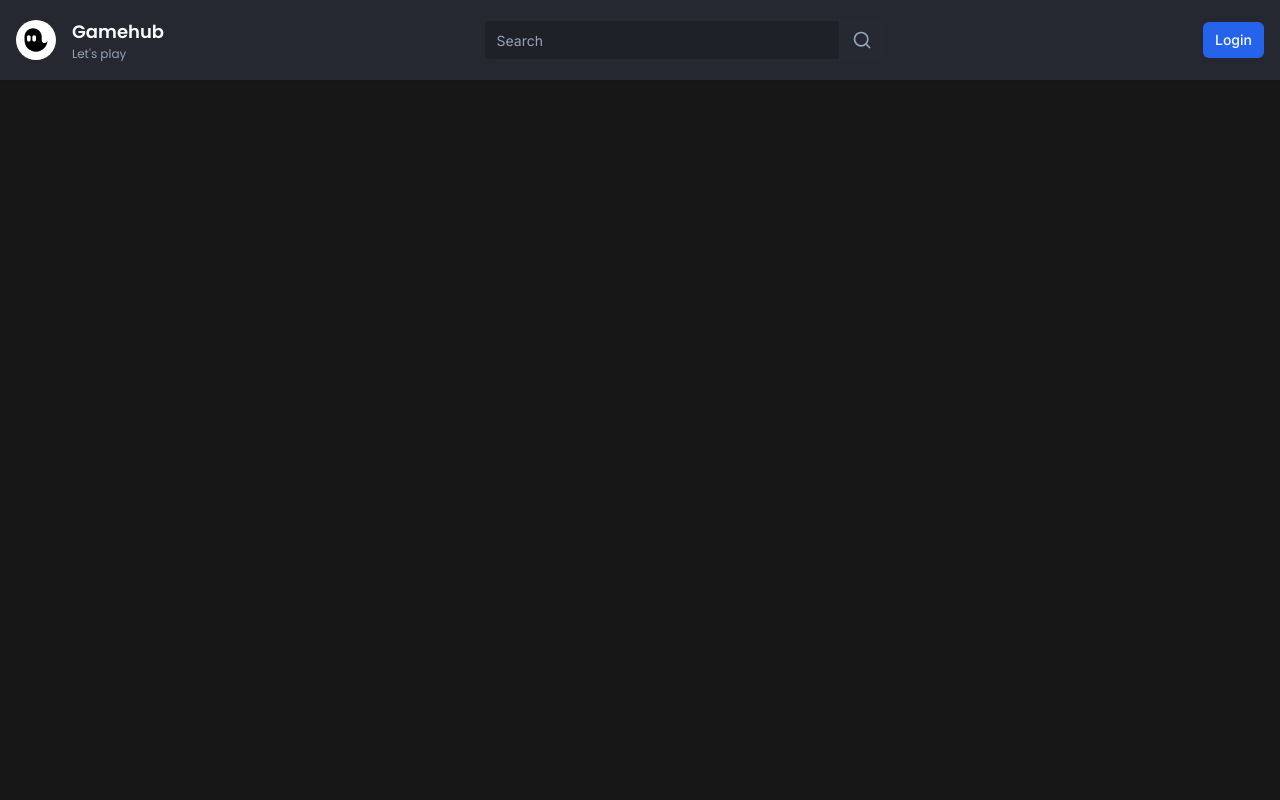
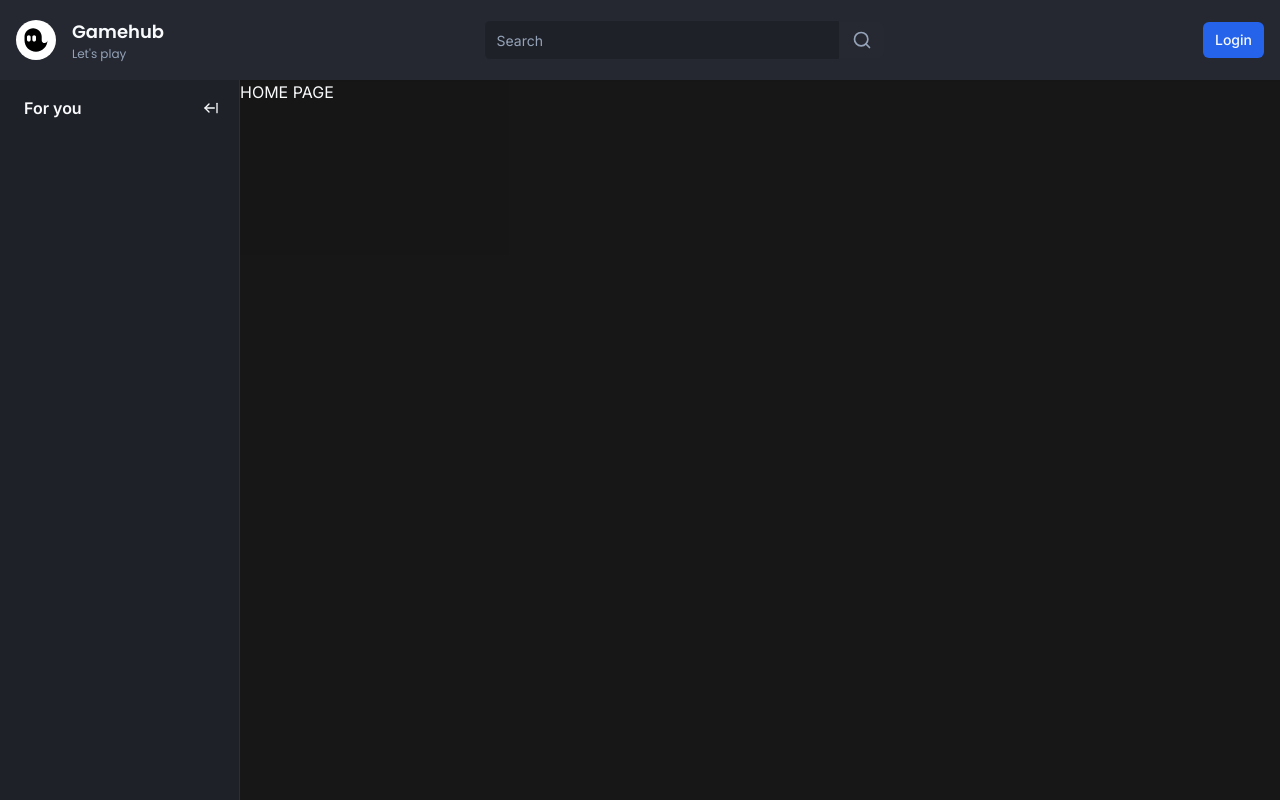
Before and after one commit to Prajwal-ak-0/Stream, a Next.js app: page / in a window 1280 px wide. Built offline with nearby package versions, Linux system fonts and the light colour scheme; no server answers.

Commit message:
Complete Sidebar setup, Action tooltip, Managing Server compon inside Client compo.. usehooks-ts to manage JS MediaQuery.

```diff
--- a/app/(browse)/(home)/page.tsx
+++ b/app/(browse)/(home)/page.tsx
@@ -1,7 +1,8 @@
 
 export default function Home() {
   return (
-    <div>
+    <div className="flex flex-col gap-y-4">
+      HOME PAGE
     </div>
   )
 }
--- /dev/null
+++ b/app/(browse)/_components/Container.tsx
@@ -0,0 +1,39 @@
+"use client";
+
+import { useEffect } from "react";
+import { useMediaQuery } from "usehooks-ts";
+
+import { cn } from "@/lib/utils";
+import { useSidebar } from "@/hooks/useSidebar";
+
+interface ContainerProps {
+  children: React.ReactNode;
+};
+
+export const Container = ({
+  children,
+}: ContainerProps) => {
+  const matches = useMediaQuery("(max-width: 1024px)");
+  const {
+    collapsed,
+    onCollapse,
+    onExpand,
+  } = useSidebar((state) => state);
+
+  useEffect(() => {
+    if (matches) {
+      onCollapse();
+    } else {
+      onExpand();
+    }
+  }, [matches, onCollapse, onExpand]);
+
+  return (
+    <div className={cn(
+      "flex-1",
+      collapsed ? "ml-[70px]" : "ml-[70px] lg:ml-60"
+    )}>
+      {children}
+    </div>
+  );
+};
--- /dev/null
+++ b/app/(browse)/_components/sidebar/Toggle.tsx
@@ -0,0 +1,53 @@
+"use client"
+
+import { Hint } from "@/components/Hint";
+import { Button } from "@/components/ui/button";
+import { useSidebar } from "@/hooks/useSidebar";
+import { ArrowLeftFromLine, ArrowRightFromLine } from "lucide-react";
+
+const Toggle = () => {
+
+    const {
+        collapsed,
+        onExpand,
+        onCollapse,
+    } = useSidebar((state) => state);
+
+  const label = collapsed ? "Expand" : "Collapse";
+
+  return (
+    <>
+      {collapsed && (
+        <div className="hidden lg:flex w-full items-center justify-center pt-4 mb-4">
+          <Hint label={label} side="right" asChild>
+            <Button
+              onClick={onExpand}
+              variant="ghost"
+              className="h-auto p-2"
+            >
+              <ArrowRightFromLine className="h-4 w-4" />
+            </Button>
+          </Hint>
+        </div>
+      )}
+      {!collapsed && (
+        <div className="p-3 pl-6 mb-2 flex items-center w-full">
+          <p className="font-semibold text-primary">
+            For you
+          </p>
+          <Hint label={label} side="right" asChild>
+            <Button
+              onClick={onCollapse}
+              className="h-auto p-2 ml-auto"
+              variant="ghost"
+            >
+              <ArrowLeftFromLine className="h-4 w-4" />
+            </Button>
+          </Hint>
+        </div>
+      )}
+    </>
+  );
+}
+
+export default Toggle
--- /dev/null
+++ b/app/(browse)/_components/sidebar/Wrapper.tsx
@@ -0,0 +1,19 @@
+"use client";
+
+import { useSidebar } from "@/hooks/useSidebar";
+import { cn } from "@/lib/utils";
+
+interface WrapperProps {
+    children: React.ReactNode;
+}
+
+export const Wrapper = ({ children }: WrapperProps) => {
+
+    const {collapsed} = useSidebar((state) => state)
+
+    return (
+        <aside className={cn("fixed left-0 flex flex-col w-60 h-full bg-background border-r border-[#2D2E35] z-50", collapsed && "w-[70px]")}>
+            {children}
+        </aside>
+    )
+}
--- /dev/null
+++ b/app/(browse)/_components/sidebar/index.tsx
@@ -0,0 +1,13 @@
+import React from 'react'
+import { Wrapper } from './Wrapper'
+import Toggle from './Toggle'
+
+const Sidebar = () => {
+  return (
+    <Wrapper>
+        <Toggle/>
+    </Wrapper>
+  )
+}
+
+export default Sidebar
--- a/app/(browse)/layout.tsx
+++ b/app/(browse)/layout.tsx
@@ -1,4 +1,6 @@
+import { Container } from "./_components/Container";
 import Navbar from "./_components/navbar/index";
+import Sidebar from "./_components/sidebar";
 
 const BrowseLayout = ({
     children,
@@ -8,9 +10,12 @@
     return (
         <>
             <Navbar />
-            <nav>
-                {children}
-            </nav>
+            <div className="flex h-full pt-20">
+                <Sidebar />
+                <Container>
+                    {children}
+                </Container>
+            </div>
         </>
     );
 };
--- /dev/null
+++ b/components/Hint.tsx
@@ -0,0 +1,41 @@
+import {
+    Tooltip,
+    TooltipContent,
+    TooltipProvider,
+    TooltipTrigger,
+  } from "@/components/ui/tooltip";
+
+  interface HintProps {
+    label: string;
+    children: React.ReactNode;
+    asChild?: boolean;
+    side?: "top" | "bottom" | "left" | "right";
+    align?: "start" | "center" | "end";
+  };
+
+  export const Hint = ({
+    label,
+    children,
+    asChild,
+    side,
+    align,
+  }: HintProps) => {
+    return (
+      <TooltipProvider>
+        <Tooltip delayDuration={0}>
+          <TooltipTrigger asChild={asChild}>
+            {children}
+          </TooltipTrigger>
+          <TooltipContent
+            className="text-black bg-white"
+            side={side}
+            align={align}
+          >
+            <p className="font-semibold">
+              {label}
+            </p>
+          </TooltipContent>
+        </Tooltip>
+      </TooltipProvider>
+    );
+  };
--- /dev/null
+++ b/components/ui/tooltip.tsx
@@ -0,0 +1,30 @@
+"use client"
+
+import * as React from "react"
+import * as TooltipPrimitive from "@radix-ui/react-tooltip"
+
+import { cn } from "@/lib/utils"
+
+const TooltipProvider = TooltipPrimitive.Provider
+
+const Tooltip = TooltipPrimitive.Root
+
+const TooltipTrigger = TooltipPrimitive.Trigger
+
+const TooltipContent = React.forwardRef<
+  React.ElementRef<typeof TooltipPrimitive.Content>,
+  React.ComponentPropsWithoutRef<typeof TooltipPrimitive.Content>
+>(({ className, sideOffset = 4, ...props }, ref) => (
+  <TooltipPrimitive.Content
+    ref={ref}
+    sideOffset={sideOffset}
+    className={cn(
+      "z-50 overflow-hidden rounded-md border bg-popover px-3 py-1.5 text-sm text-popover-foreground shadow-md animate-in fade-in-0 zoom-in-95 data-[state=closed]:animate-out data-[state=closed]:fade-out-0 data-[state=closed]:zoom-out-95 data-[side=bottom]:slide-in-from-top-2 data-[side=left]:slide-in-from-right-2 data-[side=right]:slide-in-from-left-2 data-[side=top]:slide-in-from-bottom-2",
+      className
+    )}
+    {...props}
+  />
+))
+TooltipContent.displayName = TooltipPrimitive.Content.displayName
+
+export { Tooltip, TooltipTrigger, TooltipContent, TooltipProvider }
--- /dev/null
+++ b/hooks/useSidebar.ts
@@ -0,0 +1,13 @@
+import { create } from "zustand";
+
+interface SidebarState {
+    collapsed: boolean;
+    onCollapse: () => void;
+    onExpand: () => void;
+}
+
+export const useSidebar = create<SidebarState>((set) => ({
+    collapsed: false,
+    onCollapse: () => set({ collapsed: true }),
+    onExpand: () => set({ collapsed: false }),
+}));
--- a/package.json
+++ b/package.json
@@ -15,6 +15,7 @@
     "@radix-ui/react-dropdown-menu": "^2.0.6",
     "@radix-ui/react-icons": "^1.3.0",
     "@radix-ui/react-slot": "^1.0.2",
+    "@radix-ui/react-tooltip": "^1.0.7",
     "class-variance-authority": "^0.7.0",
     "clsx": "^2.1.0",
     "lucide-react": "^0.309.0",
@@ -25,7 +26,9 @@
     "react-dom": "^18",
     "svix": "^1.15.0",
     "tailwind-merge": "^2.2.0",
-    "tailwindcss-animate": "^1.0.7"
+    "tailwindcss-animate": "^1.0.7",
+    "usehooks-ts": "^2.9.4",
+    "zustand": "^4.4.7"
   },
   "devDependencies": {
     "@types/node": "^20",
```
Also changed, not shown: 1 other file (tests, documents, lock files or other folders).
